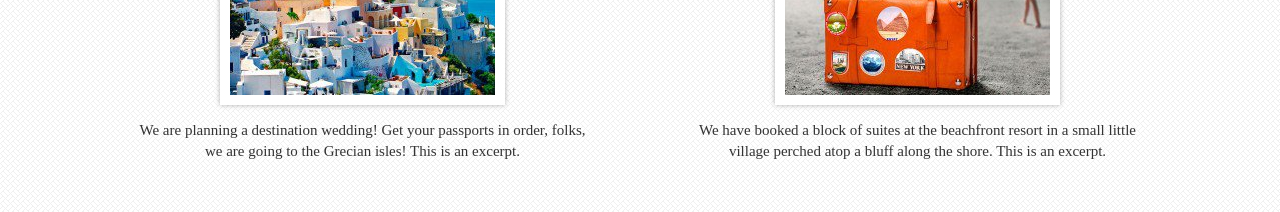
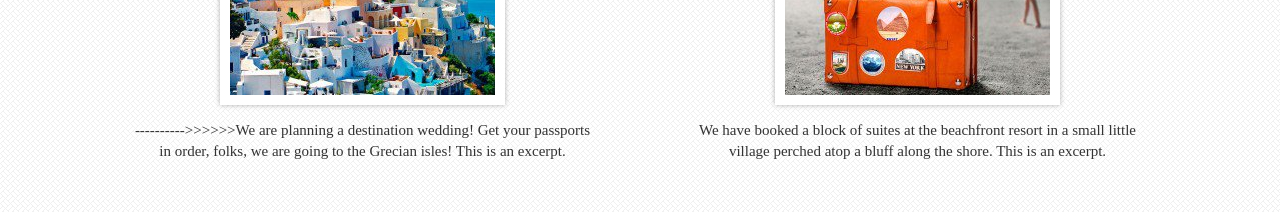
Before and after one commit to davidrubiobenito/GITwedding, a plain HTML site: page index.html in a window 1280 px wide. Shown: the part 1860-2072 px from the top of the page. Drawn offline with Linux system fonts and the light colour scheme; a script that the page names is missing; a web font is replaced by a local one.

Commit message:
Cambio ---->

```diff
--- a/index.html
+++ b/index.html
@@ -199,7 +199,7 @@
 							<a href="./location.html">
 								<img src="img/location-greece-265x165.jpg" class="img-responsive framed" alt="Location"/>
 							</a>
-							<p>We are planning a destination wedding! Get your passports in order, folks, we are going to the Grecian isles! This is an excerpt.</p>
+							<p>---------->>>>>>We are planning a destination wedding! Get your passports in order, folks, we are going to the Grecian isles! This is an excerpt.</p>
 						</div>
 					</div>
 					<div class="col-md-6">
```
